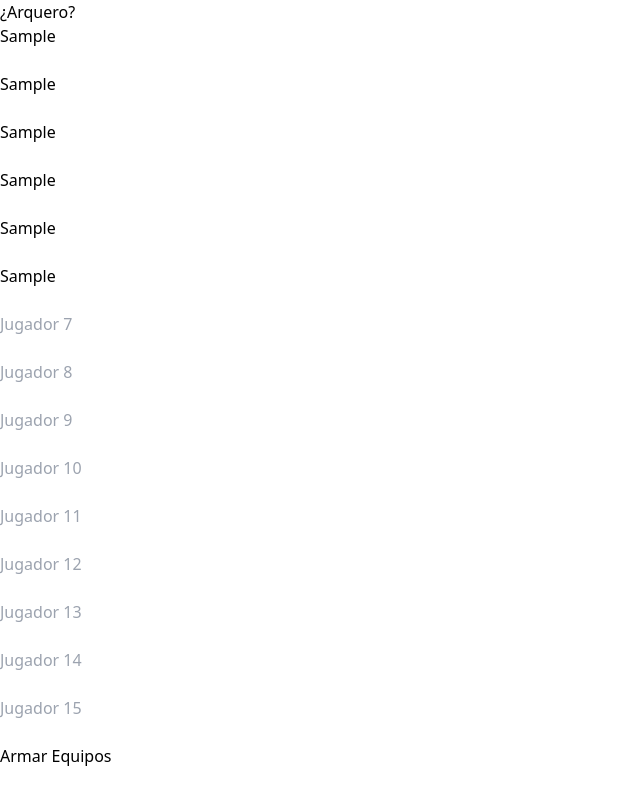
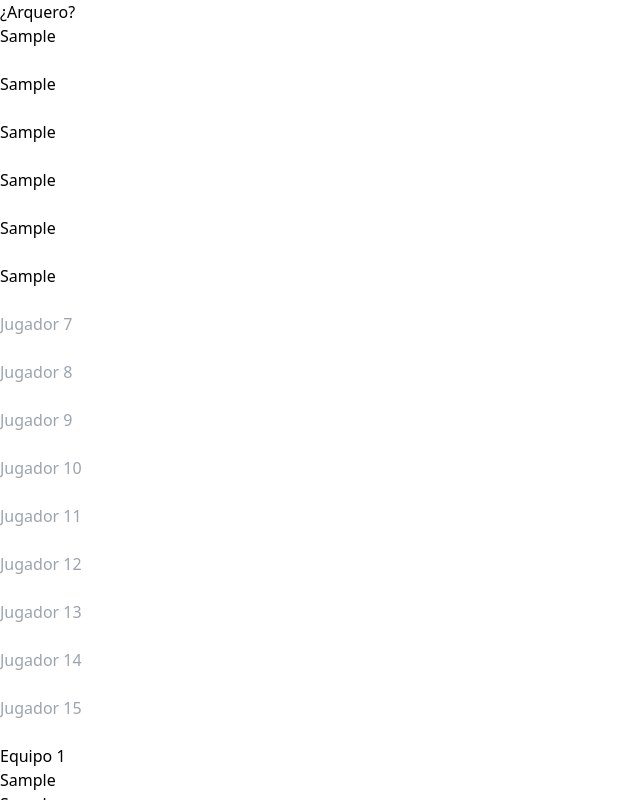
Before and after one commit to mmanna3/jueves, a React (Vite) app: page / in a window 1280 px wide. Both pictures are taken after typing "Sample", "Sample", "Sample", "Sample", "Sample", "Sample" into the empty fields and a click on the button "Armar Equipos". Shown: the top 800 px of the page, without its empty margins (0-640 px from the left). Built offline with nearby package versions, Linux system fonts and the light colour scheme.

Commit message:
Funciona

```diff
--- a/src/App.tsx
+++ b/src/App.tsx
@@ -1,9 +1,11 @@
 import { useState, ChangeEvent, FormEvent } from 'react';
 import Switch from './Switch';
+import { armarEquipos } from './logica';
 
 const App: React.FC = () => {
   const [jugadores, setJugadores] = useState<string[]>(Array(15).fill(''));
   const [arqueros, setArqueros] = useState<string[]>([]);
+  const [equipos, setEquipos] = useState<string[][]>();
 
   const handleChange = (index: number, value: string) => {
     const nuevosJugadores = [...jugadores];
@@ -13,12 +15,8 @@ const App: React.FC = () => {
 
   const handleSubmit = (event: FormEvent<HTMLFormElement>) => {
     event.preventDefault();
-    armarEquipos(jugadores);
-  };
-
-  const armarEquipos = (jugadores: string[]) => {
-    // Aquí puedes implementar la lógica para armar los equipos
-    console.log('Jugadores:', jugadores);
+    const nuevosEquipos = armarEquipos(jugadores, arqueros);
+    setEquipos(nuevosEquipos)
   };
 
   function agregarJugadorComoArquero(jugador: string) {
@@ -57,6 +55,16 @@ const App: React.FC = () => {
             </div>
           </div>
         ))}
+        <div className=''>
+          {equipos && equipos.map((equipo, i) =>
+          <div className='mb-3'>
+            <p className='font-medium'>Equipo {i+1}</p>
+            <ul key={equipo.toString()}>
+              {equipo.map(jug => <div>{jug}</div>)}
+            </ul>
+          </div>
+          )}
+        </div>
         <button
           type="submit"
           className="w-full bg-blue-500 hover:bg-blue-700 text-white font-bold py-6 px-4 rounded-xl focus:outline-none focus:shadow-outline"
```
